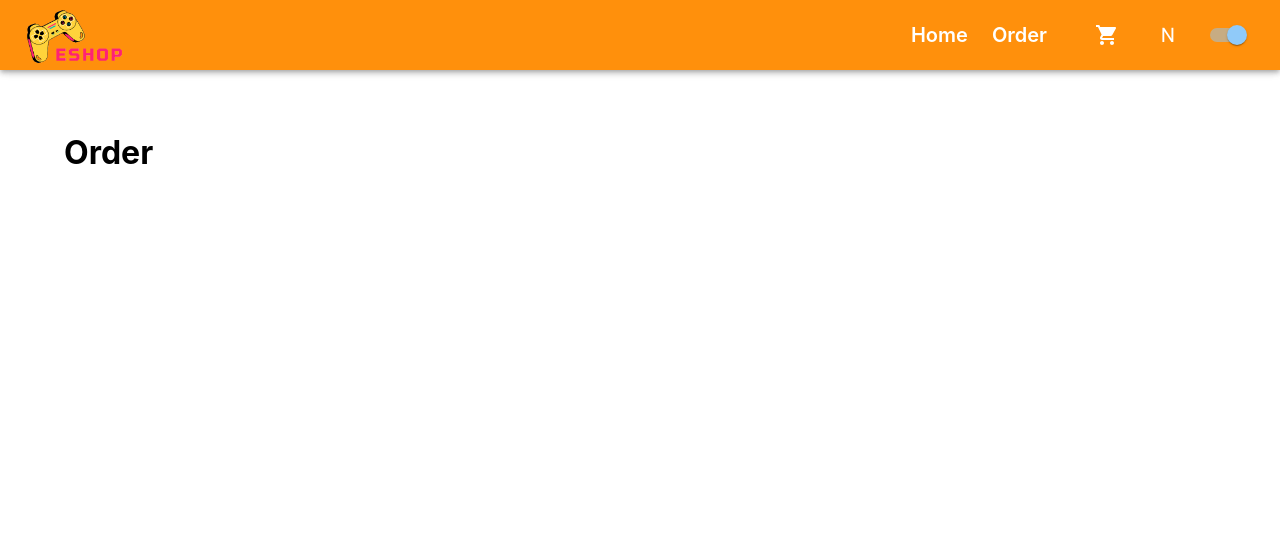
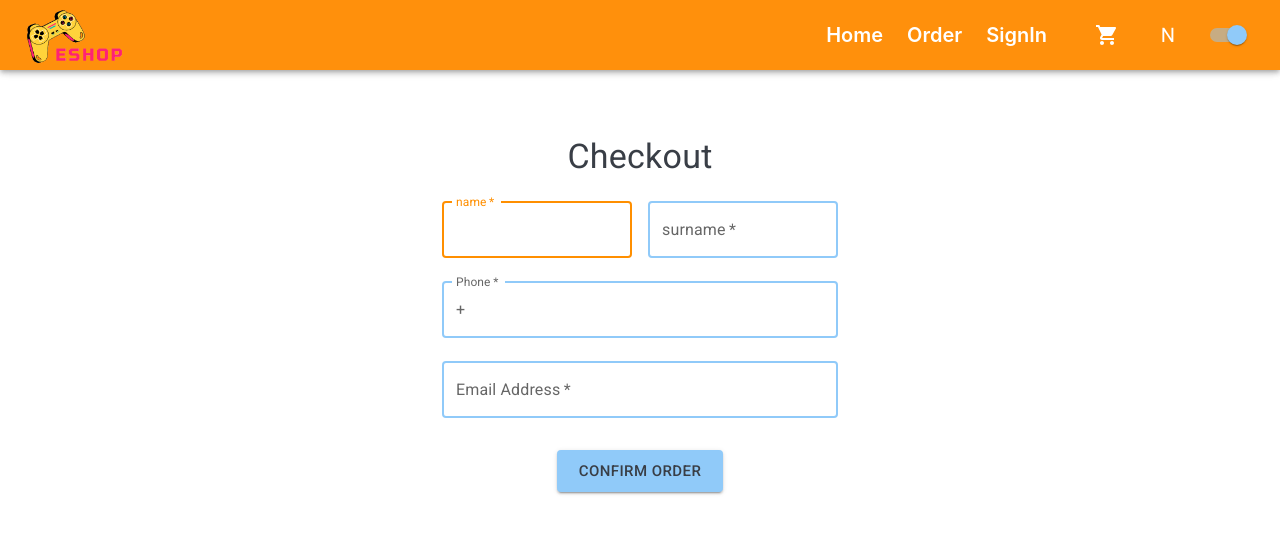
Before and after one commit to HarryPotter-4000/eshop, a React (Create React App) app: page /order in a window 1280 px wide. Shown: the top 534 px of the page. Built offline with nearby package versions, Linux system fonts and the light colour scheme.

Commit message:
ES-14 branch content

```diff
--- a/package.json
+++ b/package.json
@@ -14,6 +14,7 @@
     "firebase": "^9.15.0",
     "react": "^18.2.0",
     "react-dom": "^18.2.0",
+    "react-hook-form": "^7.41.5",
     "react-router-dom": "^6.4.5",
     "react-scripts": "5.0.1",
     "web-vitals": "^2.1.4"
--- a/src/App.js
+++ b/src/App.js
@@ -9,6 +9,7 @@ import Cart from './pages/Cart';
 import OrderPage from './pages/OrderPage';
 import Header from './components/Header';
 import { createContext } from 'react';
+import SignIn from './pages/SignIn';
 
 export const SnackbarContext = createContext({});
 
@@ -133,6 +134,7 @@ function App() {
             />
           }
         />
+        <Route path="/signin" element={<SignIn />} />
         <Route path="/order" element={<OrderPage />} />
         <Route
           path="/cart"
--- a/src/components/Header.jsx
+++ b/src/components/Header.jsx
@@ -26,6 +26,10 @@ const HEADER_NAVIGATION = [
   {
     url: '/order',
     caption: 'Order',
+  },
+  {
+    url: '/signin',
+    caption: 'SignIn',
   },
 ];
 
--- a/src/index.js
+++ b/src/index.js
@@ -1,34 +1,37 @@
-import React from "react";
-import ReactDOM from "react-dom/client";
-import "./index.css";
-import App from "./App";
-import { BrowserRouter } from "react-router-dom";
-import { ThemeProvider, createTheme } from "@mui/material/styles";
+import React from 'react';
+import ReactDOM from 'react-dom/client';
+import './index.css';
+import App from './App';
+import { BrowserRouter } from 'react-router-dom';
+import { ThemeProvider, createTheme } from '@mui/material/styles';
 
 const theme = createTheme({
   palette: {
     primary: {
-      main: "#ff8f00",
+      main: '#ff8f00',
+      contrastText: '#fff',
     },
     secondary: {
-      main: "#90CAF9",
+      main: '#90CAF9',
+      contrastText: '#393E46',
     },
     text: {
-      main: "#393E46",
+      main: '#393E46',
     },
     textLight: {
-      main: "#fff",
+      main: '#fff',
     },
     price: {
-      main: "#E91E63",
+      main: '#E91E63',
     },
     bgBlue: {
-      main: "#90CAF9",
+      main: '#90CAF9',
+      contrastText: '#fff',
     },
   },
 });
 
-const root = ReactDOM.createRoot(document.getElementById("root"));
+const root = ReactDOM.createRoot(document.getElementById('root'));
 root.render(
   <React.StrictMode>
     <BrowserRouter>
--- a/src/pages/Cart.jsx
+++ b/src/pages/Cart.jsx
@@ -11,7 +11,6 @@ import {
 import { useState, useEffect } from 'react';
 import { Link } from 'react-router-dom';
 import OrderItem from '../components/OrderItem';
-import { margin } from '@mui/system';
 
 function Cart({ order, removeFromOrder, increaseCount, decreaseCount }) {
   const [total, setTotal] = useState({
--- a/src/pages/OrderPage.jsx
+++ b/src/pages/OrderPage.jsx
@@ -1,8 +1,185 @@
-function OrderPage() {
+import * as React from 'react';
+import {
+  Button,
+  TextField,
+  Box,
+  Typography,
+  Container,
+  InputAdornment,
+} from '@mui/material';
+import { useForm } from 'react-hook-form';
+
+export default function OrderPage() {
+  const {
+    register,
+    handleSubmit,
+    formState: { errors },
+    reset,
+  } = useForm({ mode: 'onChange' });
+
+  const onSubmit = (data) => {
+    data.name = data.name.trim();
+    data.phone = `+${data.phone}`;
+    data.email = data.email.trim();
+    console.log(JSON.stringify(data));
+    reset();
+  };
+
   return (
-    <div>
-      <h1>Order</h1>
-    </div>
+    <Container component="main" maxWidth="xs">
+      <Box
+        sx={{
+          marginTop: 3,
+          display: 'flex',
+          flexDirection: 'column',
+          alignItems: 'center',
+        }}
+      >
+        <Typography component="h1" variant="h4" color="text.main">
+          Checkout
+        </Typography>
+        <Box
+          component="form"
+          onSubmit={handleSubmit(onSubmit)}
+          noValidate
+          sx={{
+            mt: 1,
+            display: 'flex',
+            flexDirection: 'column',
+            alignItems: 'center',
+          }}
+        >
+          <Box sx={{ display: 'flex', justifyContent: 'space-between' }}>
+            <Box mr={2}>
+              <TextField
+                margin="normal"
+                required
+                fullWidth
+                label="name"
+                name="name"
+                type="text"
+                autoComplete="name"
+                autoFocus
+                sx={{
+                  fieldset: {
+                    borderColor: 'bgBlue.main',
+                    borderWidth: '2px',
+                  },
+                  '& .MuiOutlinedInput-root:hover': {
+                    '& > fieldset': {
+                      borderColor: 'primary.main',
+                    },
+                  },
+                }}
+                {...register('name', {
+                  required: 'Please, fill in the name',
+                  max: { value: 25, message: 'Your name is too long' },
+                  validate: (value) =>
+                    !!value.trim() || 'Please, fill in the name',
+                })}
+                error={!!errors?.name}
+                helperText={errors?.name && errors.name.message}
+              />
+            </Box>
+            <Box>
+              <TextField
+                margin="normal"
+                required
+                fullWidth
+                label="surname"
+                name="surname"
+                type="text"
+                autoComplete="surname"
+                sx={{
+                  fieldset: { borderColor: 'bgBlue.main', borderWidth: '2px' },
+                  '& .MuiOutlinedInput-root:hover': {
+                    '& > fieldset': {
+                      borderColor: 'primary.main',
+                    },
+                  },
+                }}
+                {...register('surname', {
+                  required: 'Please, fill in the surname',
+                  max: { value: 25, message: 'Your surname is too long' },
+                  validate: (value) =>
+                    !!value.trim() || 'Please, fill in the surname',
+                })}
+                error={!!errors?.surname}
+                helperText={errors?.surname ? errors.surname.message : null}
+              />
+            </Box>
+          </Box>
+          <TextField
+            margin="normal"
+            required
+            fullWidth
+            id="phone"
+            label="Phone"
+            name="phone"
+            autoComplete="phone"
+            type="phone"
+            sx={{
+              fieldset: { borderColor: 'bgBlue.main', borderWidth: '2px' },
+              '& .MuiOutlinedInput-root:hover': {
+                '& > fieldset': {
+                  borderColor: 'primary.main',
+                },
+              },
+            }}
+            InputProps={{
+              startAdornment: (
+                <InputAdornment position="start">+</InputAdornment>
+              ),
+            }}
+            {...register('phone', {
+              required: 'Please, fill in the phone',
+              pattern: {
+                value: /^\d{11}$/,
+                message: 'Wrong phone format',
+              },
+            })}
+            error={!!errors?.phone}
+            helperText={errors?.phone ? errors.phone.message : null}
+          />
+          <TextField
+            margin="normal"
+            required
+            fullWidth
+            id="email"
+            label="Email Address"
+            type="email"
+            name="email"
+            autoComplete="email"
+            sx={{
+              fieldset: { borderColor: 'bgBlue.main', borderWidth: '2px' },
+              '& .MuiOutlinedInput-root:hover': {
+                '& > fieldset': {
+                  borderColor: 'primary.main',
+                },
+              },
+            }}
+            {...register('email', {
+              required: 'Please, fill in the email',
+              pattern: {
+                value: /^(?!['`])\s*[-+.'\w]+@[-.\w]+\.[-.\w]+\s*$/gm,
+                message: 'Wrong email format',
+              },
+              max: { value: 25, message: 'Cannot exceed 254 characters' },
+            })}
+            error={!!errors?.email}
+            helperText={errors?.email ? errors.email.message : null}
+          />
+          <Button
+            type="submit"
+            variant="contained"
+            size="large"
+            color="bgBlue"
+            sx={{ mt: 3, color: 'text.main' }}
+          >
+            Confirm order
+          </Button>
+        </Box>
+      </Box>
+    </Container>
   );
 }
-export default OrderPage;
--- a/src/pages/ProductPage.jsx
+++ b/src/pages/ProductPage.jsx
@@ -96,7 +96,6 @@ function ProductPage(props) {
               <Button
                 variant="contained"
                 onClick={() => {
-                  console.log(counter);
                   addtoOrder({
                     id: found.id,
                     name: found.name,
--- /dev/null
+++ b/src/pages/SignIn.jsx
@@ -0,0 +1,131 @@
+import * as React from 'react';
+import {
+  Avatar,
+  Button,
+  TextField,
+  Box,
+  Typography,
+  Container,
+} from '@mui/material';
+import LockOutlinedIcon from '@mui/icons-material/LockOutlined';
+import { useForm } from 'react-hook-form';
+
+export default function SignIn() {
+  const {
+    register,
+    handleSubmit,
+    formState: { errors },
+    reset,
+  } = useForm({ mode: 'onChange' });
+
+  const onSubmit = (data) => {
+    data.email = data.email.trim();
+    console.log(JSON.stringify(data, null));
+    reset();
+  };
+
+  return (
+    <Container component="main" maxWidth="xs">
+      <Box
+        sx={{
+          marginTop: 3,
+          display: 'flex',
+          flexDirection: 'column',
+          alignItems: 'center',
+        }}
+      >
+        <Avatar sx={{ m: 1, bgcolor: 'secondary.main' }}>
+          <LockOutlinedIcon />
+        </Avatar>
+        <Typography component="h1" variant="h4" color="text.main">
+          Sign in
+        </Typography>
+        <Box
+          component="form"
+          onSubmit={handleSubmit(onSubmit)}
+          noValidate
+          sx={{
+            mt: 1,
+            width: '300px',
+            display: 'flex',
+            flexDirection: 'column',
+            alignItems: 'center',
+          }}
+        >
+          <TextField
+            margin="normal"
+            required
+            fullWidth
+            id="email"
+            label="Email Address"
+            name="email"
+            type="email"
+            autoComplete="email"
+            sx={{
+              fieldset: { borderColor: 'bgBlue.main', borderWidth: '2px' },
+              '& .MuiOutlinedInput-root:hover': {
+                '& > fieldset': {
+                  borderColor: 'primary.main',
+                },
+              },
+            }}
+            {...register('email', {
+              required: 'Please, fill in the email',
+              pattern: {
+                value: /^(?!['`])\s*[-+.'\w]+@[-.\w]+\.[-.\w]+\s*$/gm,
+                message: 'Wrong email format',
+              },
+              max: { value: 25, message: 'Cannot exceed 254 characters' },
+            })}
+            error={!!errors?.email}
+            helperText={errors?.email ? errors.email.message : null}
+          />
+          <TextField
+            margin="normal"
+            required
+            fullWidth
+            name="password"
+            label="password"
+            type="password"
+            id="password"
+            autoComplete="current-password"
+            sx={{
+              fieldset: { borderColor: 'bgBlue.main', borderWidth: '2px' },
+              '& .MuiOutlinedInput-root:hover': {
+                '& > fieldset': {
+                  borderColor: 'primary.main',
+                },
+              },
+            }}
+            {...register('password', {
+              required: 'Please, fill in the password',
+              minLength: {
+                value: 6,
+                message: 'Your password is less than 6',
+              },
+              maxLength: {
+                value: 25,
+                message: 'Your password is too long',
+              },
+              pattern: {
+                value: /^[a-zA-Z0-9$@$!%*?&#^-_. +]+$/,
+                message: 'Only latin letters, numbers and special characters',
+              },
+            })}
+            error={!!errors?.password}
+            helperText={errors?.password ? errors.password.message : null}
+          />
+          <Button
+            type="submit"
+            variant="contained"
+            size="large"
+            color="secondary"
+            sx={{ mt: 3 }}
+          >
+            Sign In
+          </Button>
+        </Box>
+      </Box>
+    </Container>
+  );
+}
```
Also changed, not shown: 1 other file (tests, documents, lock files or other folders).
